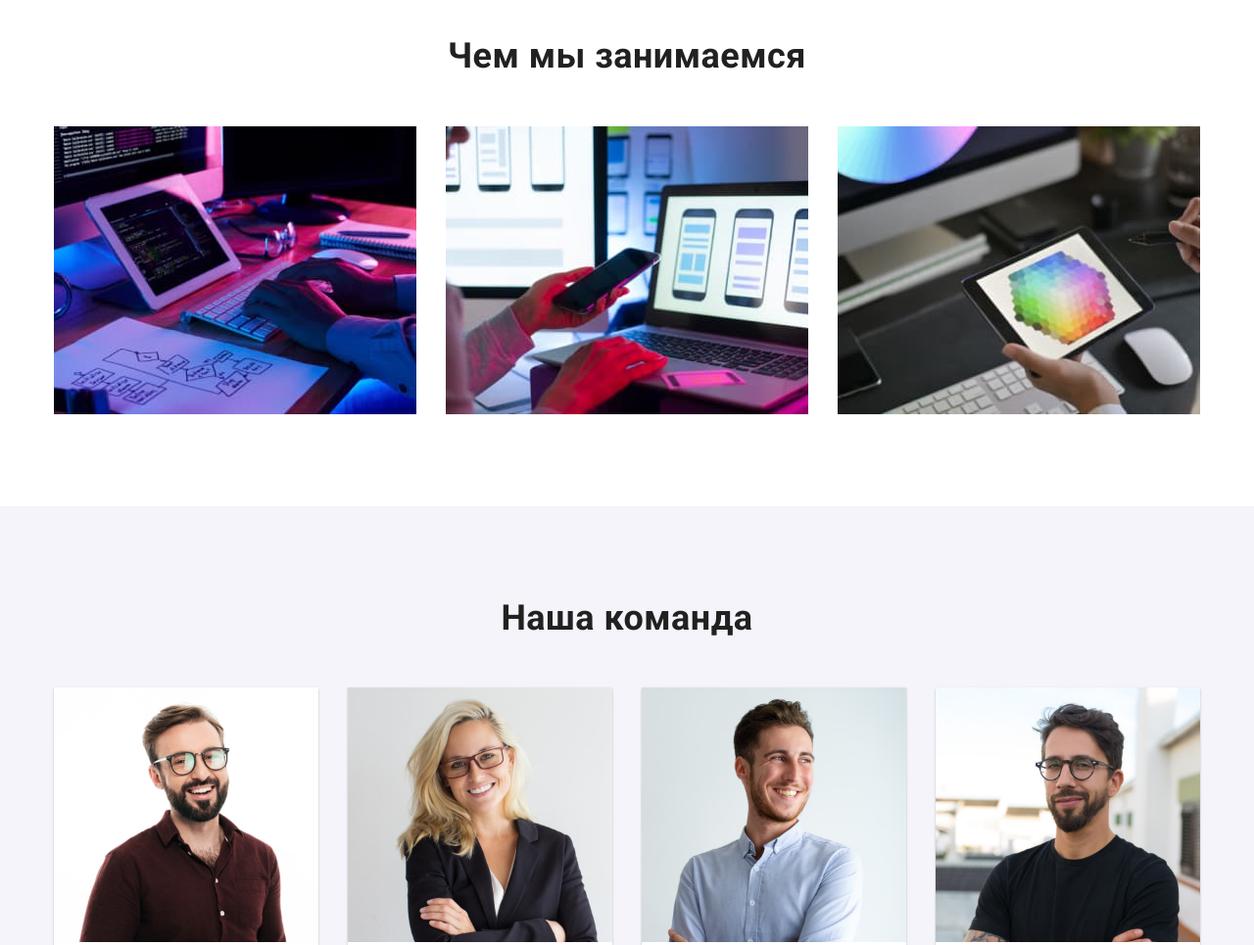
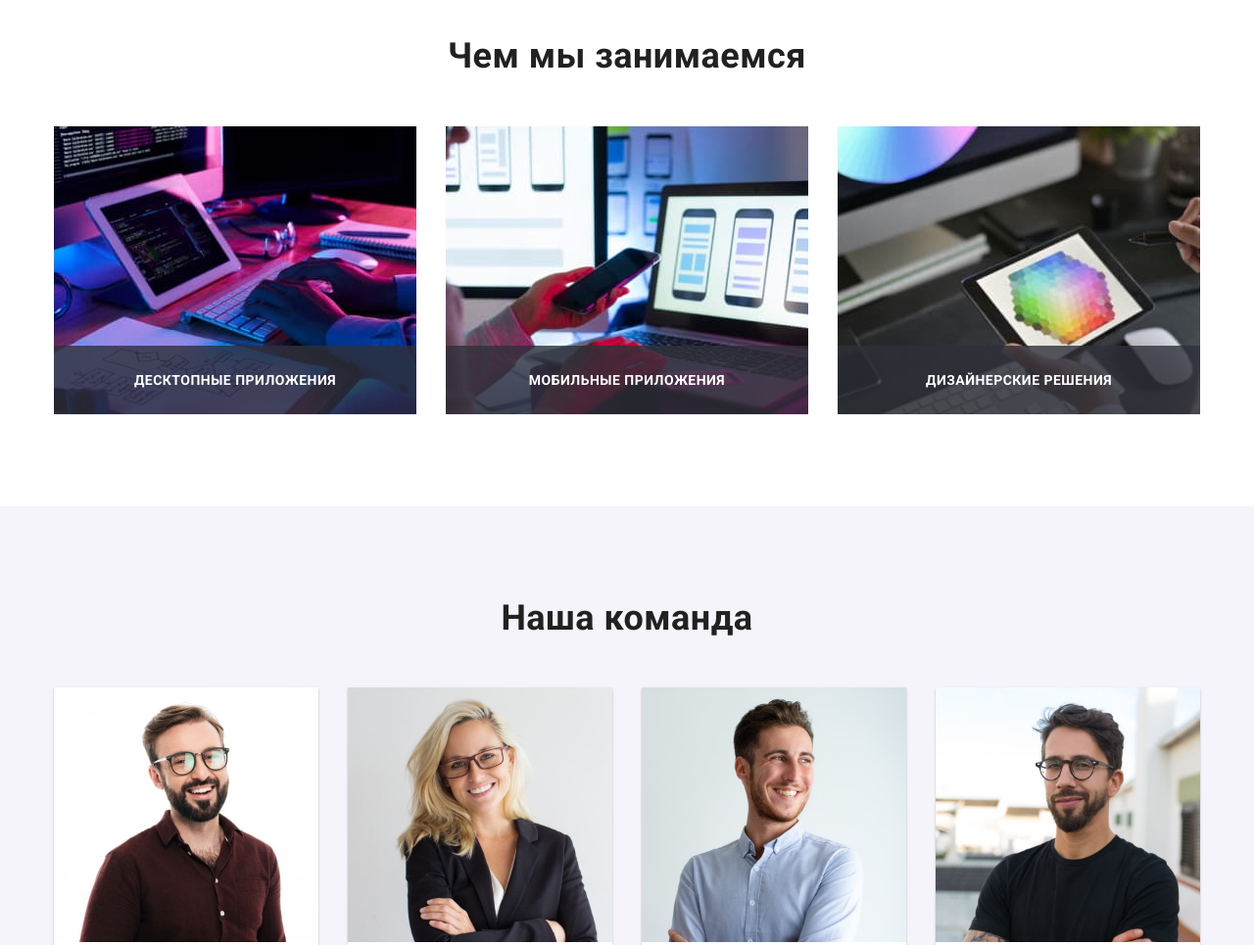
Before and after one commit to username-Aleks/goit-markup-hw-05, a plain HTML site: page index.html in a window 1280 px wide. Shown: the part 1080-2045 px from the top of the page at 98% size. Drawn offline with nearby package versions, Linux system fonts and the light colour scheme.

Commit message:
Добавляет подчеркивание  текущей  страницы

```diff
--- a/css/styles.css
+++ b/css/styles.css
@@ -115,6 +115,7 @@ header {
   margin-left: 50px;
 }
 .site-nav .link {
+  position: relative;
   display: block;
   padding-top: 32px;
   padding-bottom: 32px;
@@ -156,6 +157,18 @@ header {
   color: var(--accent-tex-color);
 }
 
+.current::after {
+  content: "";
+
+  display: block;
+  position: absolute;
+  left: 0;
+  bottom: 0;
+  width: 100%;
+  height: 4px;
+  background-color: var(--accent-tex-color);
+  border-radius: 2px;
+}
 /* __________________________________ герой ______________________________________________________________ */
 
 .hero {
@@ -260,6 +273,31 @@ header {
 .specialization .item:nth-child(3n) {
   margin-right: 0;
 }
+.specialization-thumb {
+  position: relative;
+}
+.specialization-overlay {
+  position: absolute;
+  bottom: 0;
+  width: 100%;
+  height: 70px;
+
+  display: flex;
+  justify-content: center;
+  align-items: center;
+
+  background-color: rgba(47, 48, 58, 0.8);
+  font-weight: 700;
+  font-size: 14px;
+  line-height: calc(16 / 14);
+  text-align: center;
+  text-transform: uppercase;
+
+  color: var(--primary-white-color);
+}
+.spec-overlay-text {
+  margin: 0;
+}
 /* __________________________секция наша команда___________________ */
 .team {
   display: flex;
@@ -280,8 +318,7 @@ header {
 }
 
 .team-text {
-  padding-top: 30px;
-  padding-bottom: 30px;
+  padding: 30px 32px;
 }
 .team-title {
   margin-top: 0;
@@ -304,7 +341,6 @@ header {
 .team-icons {
   display: flex;
   justify-content: space-between;
-  margin: 0 32px;
 }
 
 .team-icon-link {
--- a/index.html
+++ b/index.html
@@ -108,11 +108,29 @@
             <div class="container">
                 <h2 class="section-title">Чем мы занимаемся</h2>
                 <ul class="specialization list">
-                    <li class="item"><img src="images/optimg1.jpg" alt="десктопные приложения" width="370" height="294">
+                    <li class="item">
+                        <div class="specialization-thumb">
+                            <img src="images/optimg1.jpg" alt="десктопные приложения" width="370" height="294">
+                            <div class="specialization-overlay">
+                                <p class="spec-overlay-text">десктопные приложения</p>
+                            </div>
+                        </div>
                     </li>
-                    <li class="item"><img src="images/optimg2.jpg" alt="мобильные приложения" width="370" height="294">
+                    <li class="item">
+                        <div class="specialization-thumb">
+                            <img src="images/optimg2.jpg" alt="мобильные приложения" width="370" height="294">
+                            <div class="specialization-overlay">
+                                <p class="spec-overlay-text">мобильные приложения</p>
+                            </div>
+                        </div>
                     </li>
-                    <li class="item"><img src="images/optimg3.jpg" alt="дизайнерские решения" width="370" height="294">
+                    <li class="item">
+                        <div class="specialization-thumb">
+                            <img src="images/optimg3.jpg" alt="дизайнерские решения" width="370" height="294">
+                            <div class="specialization-overlay">
+                                <p class="spec-overlay-text">дизайнерские решения</p>
+                            </div>
+                        </div>
                     </li>
                 </ul>
             </div>
@@ -148,6 +166,7 @@
                                         </svg>
                                     </a></li>
                             </ul>
+                        </div>
                     </li>
 
                     <li class="item"><img class="team-photo" src="images/img2.jpg" alt="Ольга Репина" width="270" height="260">
```
